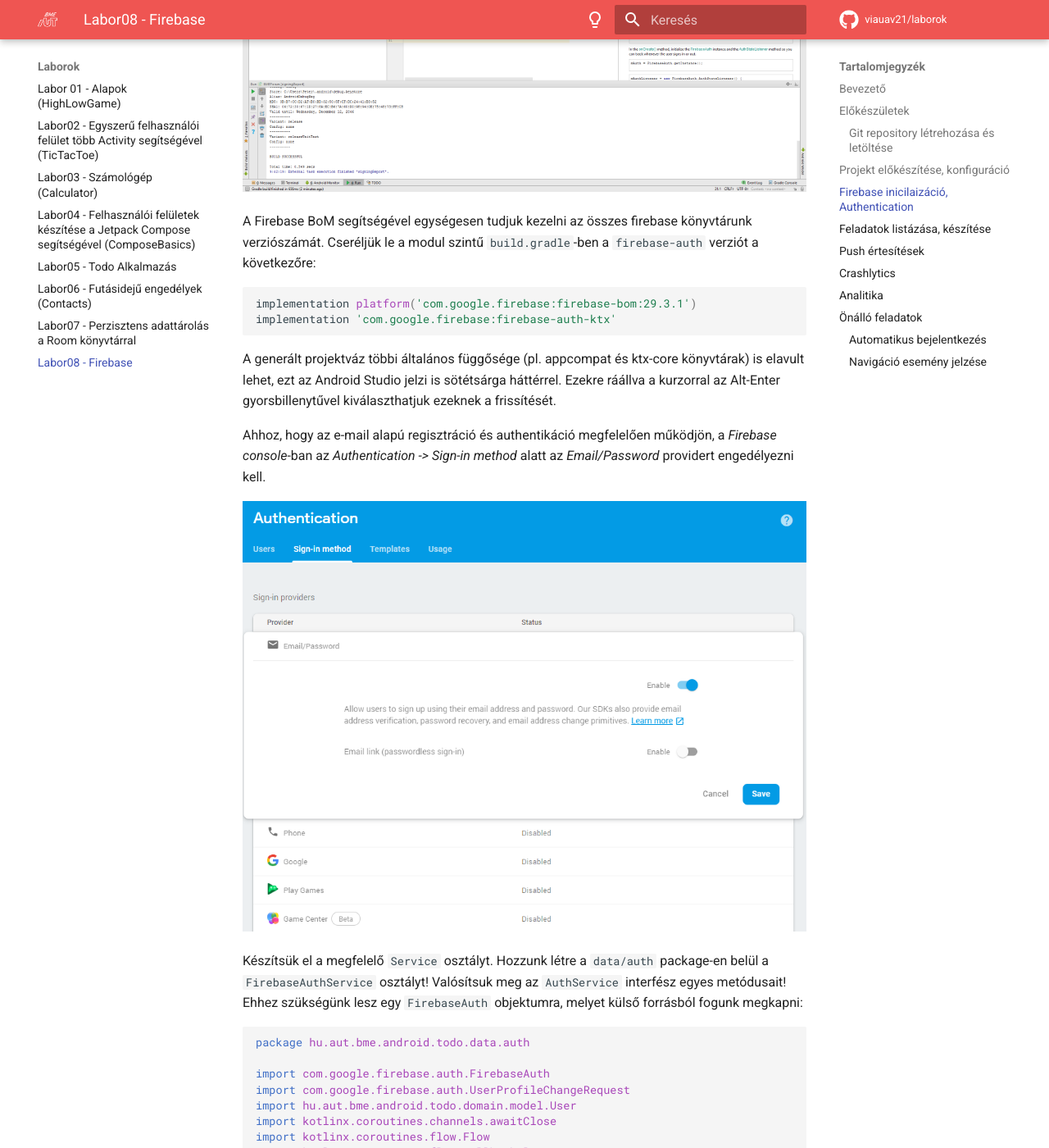
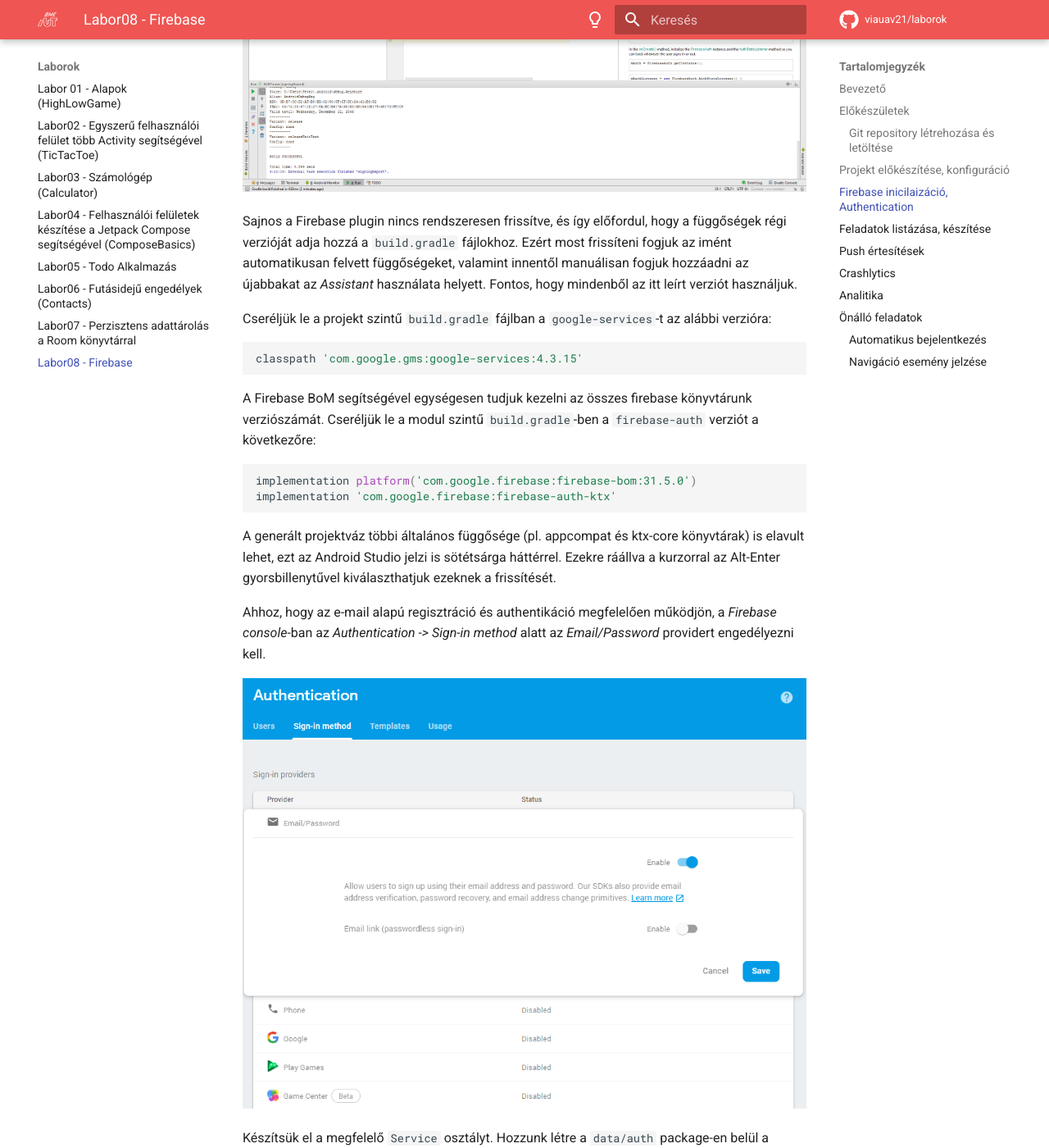
Before and after one commit to VIAUAV21/laborok, an MkDocs documentation site: the page built from docs/laborok/firebase/index.md, in a window 1280 px wide and 1400 px high, scrolled down 4643 px. Shown: the whole window at 82% size. Built offline with MkDocs 1.6.1 and Material for MkDocs 9.7.7, drawn with Linux system fonts in a browser that asks for light colours; comment, search, counter and statistics services are not loaded; some of the changed text lies outside the part shown.

Commit message:
Small fixes to Firebase docs

````diff
--- a/docs/laborok/firebase/index.md
+++ b/docs/laborok/firebase/index.md
@@ -107,19 +107,19 @@
 <img src="./assets/firebase_auth_connect.png">
 </p>
 
-<!--
-Sajnos a Firebase plugin nincs rendszeresen frissítve, és így majdnem mindig a függőségek régi verzióját adja hozzá a `build.gradle` fájlokhoz. Ezért most frissíteni fogjuk az imént automatikusan felvett függőségeket, valamint innentől manuálisan fogjuk hozzáadni az újabbakat az *Assistant* használata helyett. Fontos, hogy mindenből az itt leírt verziót használjuk.
+
+Sajnos a Firebase plugin nincs rendszeresen frissítve, és így előfordul, hogy a függőségek régi verzióját adja hozzá a `build.gradle` fájlokhoz. Ezért most frissíteni fogjuk az imént automatikusan felvett függőségeket, valamint innentől manuálisan fogjuk hozzáadni az újabbakat az *Assistant* használata helyett. Fontos, hogy mindenből az itt leírt verziót használjuk.
 
 Cseréljük le a projekt szintű `build.gradle` fájlban a `google-services`-t az alábbi verzióra:
 
 ```groovy
 classpath 'com.google.gms:google-services:4.3.15'
 ```
--->
+
 A Firebase BoM segítségével egységesen tudjuk kezelni az összes firebase könyvtárunk verziószámát.
 Cseréljük le a modul szintű `build.gradle`-ben a `firebase-auth` verziót a következőre:
 ```groovy
-implementation platform('com.google.firebase:firebase-bom:29.3.1')
+implementation platform('com.google.firebase:firebase-bom:31.5.0')
 implementation 'com.google.firebase:firebase-auth-ktx'
 ```
 
@@ -246,7 +243,7 @@
 Adjuk hozzá a projekthez a *Cloud Firestore* támogatást.
 
 ```groovy
-    implementation 'com.google.firebase:firebase-firestore-ktx'
+implementation 'com.google.firebase:firebase-firestore-ktx'
 ```
 
 Kapcsoljuk be a *Cloud Firestore*-t a *Firebase console*-on is . Az adatbázist *test mode*-ban fogjuk használni, így egyelőre publikusan írható/olvasható lesz, de cserébe nem kell konfigurálnunk a hozzáférés-szabályozást. Ezt természetesen később mindenképp meg kellene tenni egy éles projektben.
````
Also changed, not shown: other parts of docs/laborok/firebase/index.md (+0 -3 lines).
